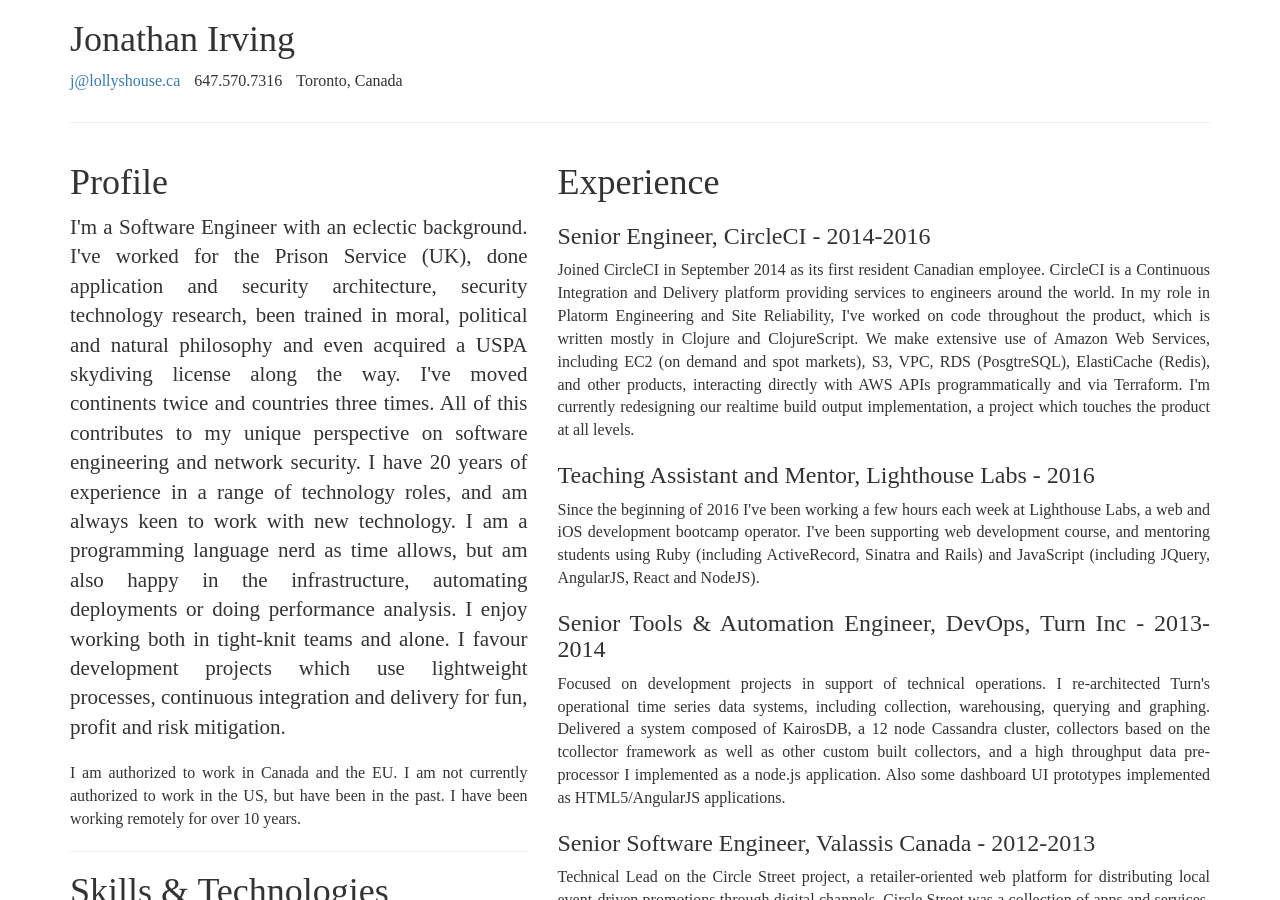
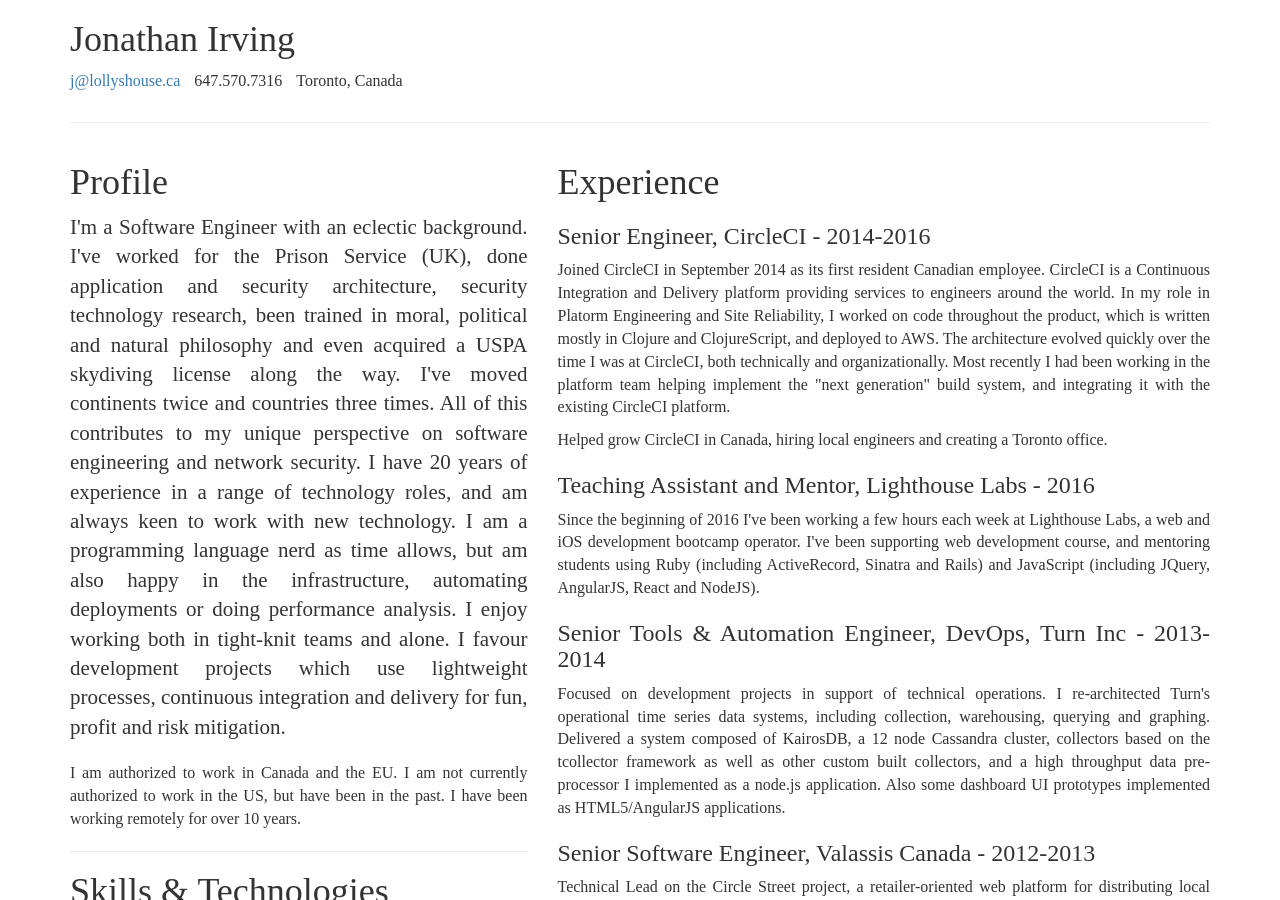
Before and after one commit to j0ni/j0ni.github.io, a Jekyll site: the page built from resume.html, in a window 1280 px wide and 900 px high. Built offline with Jekyll 4.4.1, drawn with Linux system fonts in a browser that asks for light colours; some web fonts are replaced.

Commit message:
Fix up Circle entry

```diff
--- a/resume.html
+++ b/resume.html
@@ -169,19 +169,21 @@
         <h3>Senior Engineer, CircleCI - 2014-2016</h3>
 
         <p>
-          Joined CircleCI in September 2014 as its first resident
-          Canadian employee. CircleCI is a Continuous Integration and
-          Delivery platform providing services to engineers around
-          the world. In my role in Platorm Engineering and Site
-          Reliability, I've worked on code throughout the product,
-          which is written mostly in Clojure and ClojureScript. We
-          make extensive use of Amazon Web Services, including EC2
-          (on demand and spot markets), S3, VPC, RDS (PosgtreSQL),
-          ElastiCache (Redis), and other products, interacting
-          directly with AWS APIs programmatically and via Terraform.
-          I'm currently redesigning our realtime build output
-          implementation, a project which touches the product at all
-          levels.
+          Joined CircleCI in September 2014 as its first resident Canadian
+          employee. CircleCI is a Continuous Integration and Delivery platform
+          providing services to engineers around the world. In my role in
+          Platorm Engineering and Site Reliability, I worked on code throughout
+          the product, which is written mostly in Clojure and ClojureScript, and
+          deployed to AWS. The architecture evolved quickly over the time I was
+          at CircleCI, both technically and organizationally. Most recently I
+          had been working in the platform team helping implement the "next
+          generation" build system, and integrating it with the existing
+          CircleCI platform.
+        </p>
+
+        <p>
+          Helped grow CircleCI in Canada, hiring local engineers and creating a
+          Toronto office.
         </p>
       </section>
 
```
